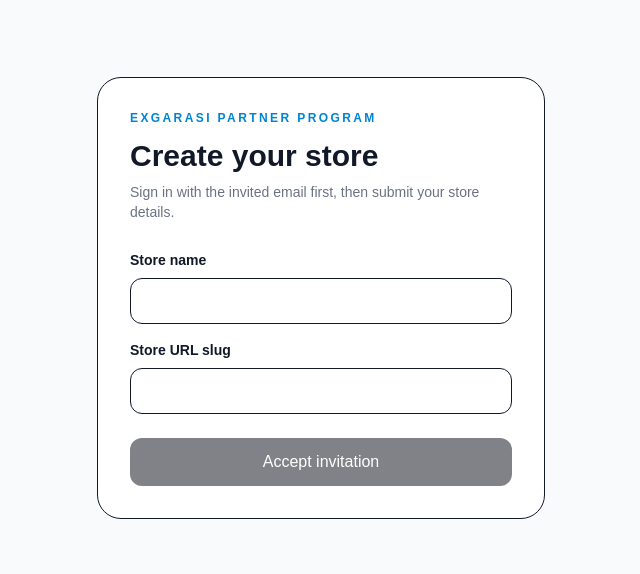
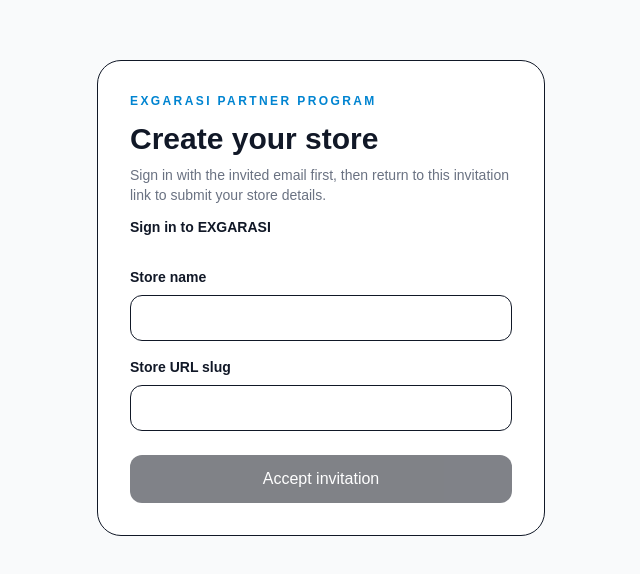
Before and after one commit to exgarasi/web, a Next.js app: page /seller/accept-invitation in a window 1280 px wide. Shown: the part 102-676 px from the top of the page, without its empty margins (319-959 px from the left). Built offline with nearby package versions, Linux system fonts and the light colour scheme.

Commit message:
ui: add sign-in path to seller invitation acceptance

```diff
--- a/src/app/seller/accept-invitation/form.tsx
+++ b/src/app/seller/accept-invitation/form.tsx
@@ -13,7 +13,7 @@ export function SellerInvitationForm({ token }: { token: string }) {
   }
   return <form onSubmit={submit} className="w-full max-w-md rounded-3xl border bg-white p-8">
     <p className="text-xs font-bold tracking-[.2em] text-sky-600">EXGARASI PARTNER PROGRAM</p><h1 className="mt-3 text-3xl font-black">Create your store</h1>
-    <p className="mt-2 text-sm text-gray-500">Sign in with the invited email first, then submit your store details.</p>
+    <p className="mt-2 text-sm text-gray-500">Sign in with the invited email first, then return to this invitation link to submit your store details.</p><a href="/sign-in" className="mt-3 inline-block text-sm font-semibold text-sky-600">Sign in to EXGARASI</a>
     <label className="mt-7 block text-sm font-semibold">Store name<input required value={storeName} onChange={e=>setStoreName(e.target.value)} className="mt-2 w-full rounded-xl border px-4 py-3"/></label>
     <label className="mt-4 block text-sm font-semibold">Store URL slug<input required pattern="[a-z0-9]+(?:-[a-z0-9]+)*" value={storeSlug} onChange={e=>setStoreSlug(e.target.value.toLowerCase())} className="mt-2 w-full rounded-xl border px-4 py-3"/></label>
     <button disabled={busy||!token} className="mt-6 w-full rounded-xl bg-gray-950 px-5 py-3 font-bold text-white disabled:opacity-50">{busy?"Submitting...":"Accept invitation"}</button>
```
